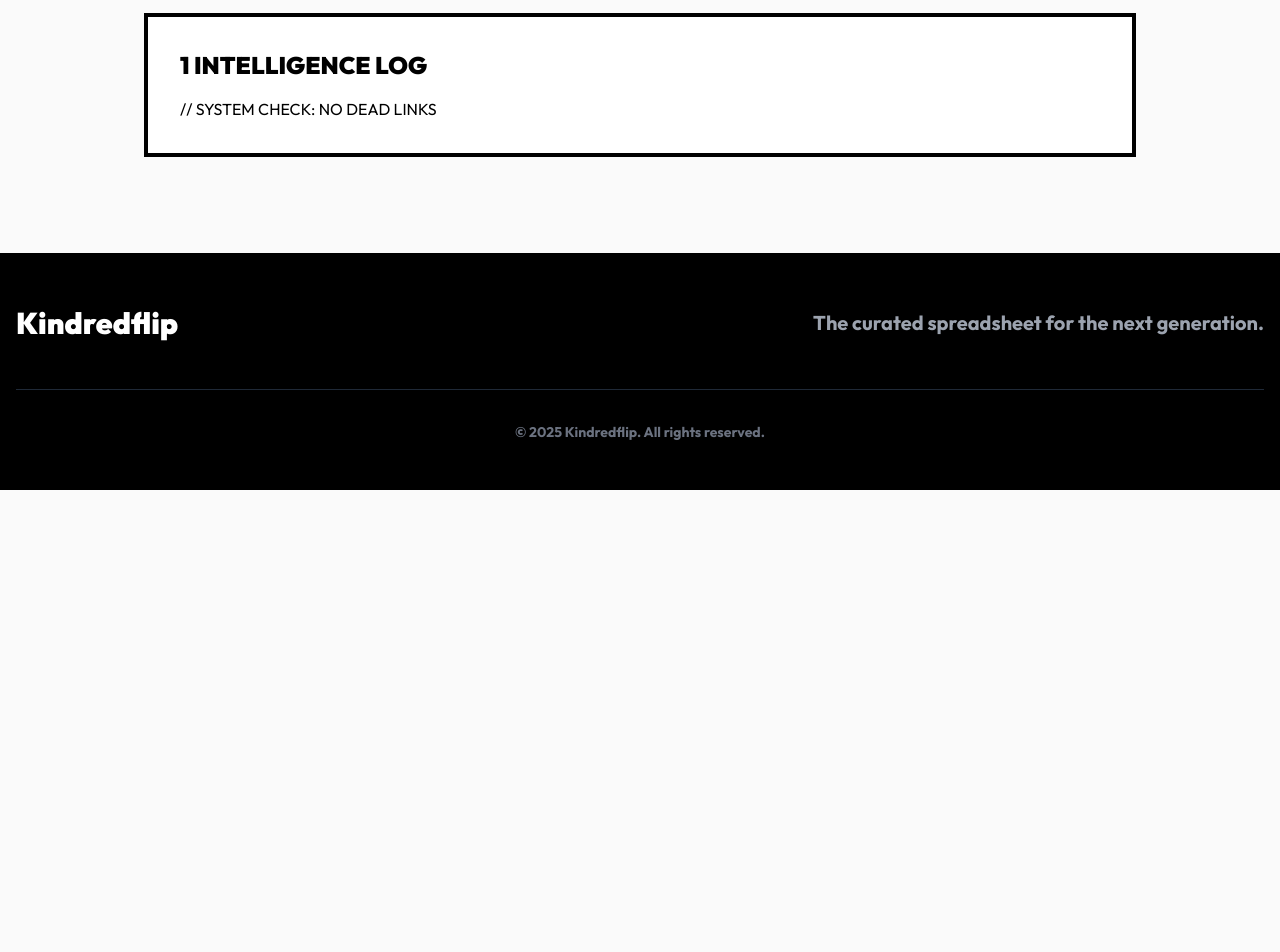
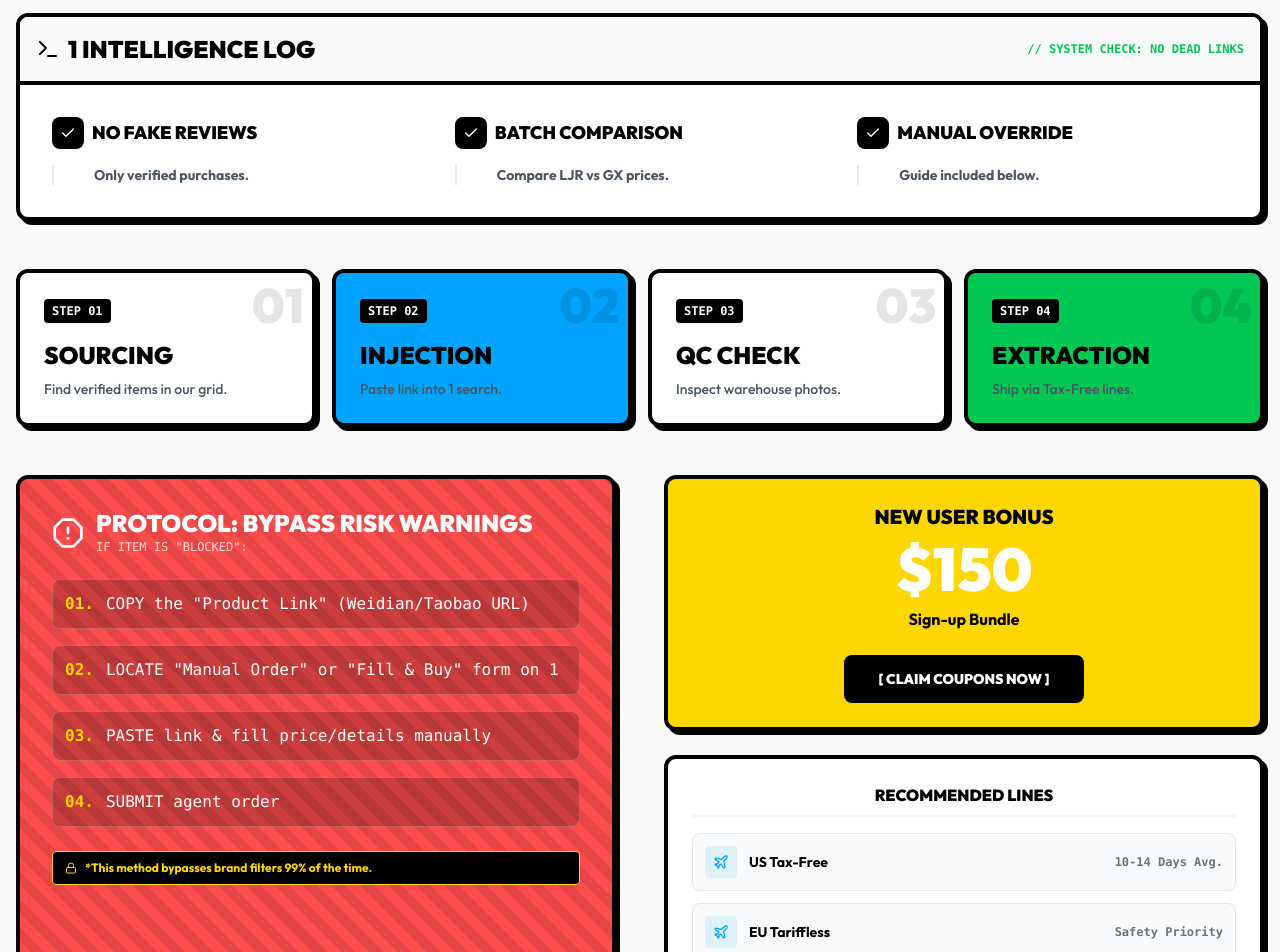
Before and after one commit to ayayo888/kindredflip, a Next.js app: page /agent/1 in a window 1280 px wide. Shown: the part 860-1812 px from the top of the page. Before the commit the page ends 1350 px from the top, so only its background shows below. Built offline with nearby package versions, Linux system fonts and the light colour scheme.

Commit message:
feat(agent): Enhance manual order steps
Update the "Protocol" section for agents to clarify the "Manual Order" step, including the alternative "Fill & Buy" form. This aims to provide clearer instructions for users to bypass risk warnings and submit orders effectively.

```diff
--- a/app/agent/[agentName]/page.tsx
+++ b/app/agent/[agentName]/page.tsx
@@ -3,7 +3,7 @@
 import {
   Database, Wifi, Footprints, Shirt, Laptop, ShoppingBag, Glasses, Terminal,
   Ghost, Trophy, Ruler, Coffee, Heart, Sparkles, Shield, Home, ChevronRight,
-  Check, AlertTriangle, ArrowRight, Plane
+  Check, AlertTriangle, ArrowRight, Plane, Copy, Lock, AlertOctagon
 } from 'lucide-react';
 import type { Metadata } from 'next';
 import { AGENT_LINKS } from '@/lib/constants';
@@ -71,7 +71,7 @@
           subTitle: 'IF ITEM IS "BLOCKED":',
           steps: [
               'COPY the "Product Link" (Weidian/Taobao URL)',
-              `LOCATE "Manual Order" form on ${name}`,
+              `LOCATE "Manual Order" or "Fill & Buy" form on ${name}`,
               "PASTE link & fill price/details manually",
               "SUBMIT agent order"
           ],
@@ -182,13 +182,123 @@
           </div>
       </section>
 
-      {/* ... Content Modules ... */}
-      <div className="max-w-5xl mx-auto px-4 mt-12 space-y-16">
-          {/* Reusing similar layout blocks for brevity in this response */}
-          <div className="bg-white border-4 border-black p-8">
-               <h2 className="font-black text-2xl uppercase mb-4">{content.intro.title}</h2>
-               <p>{content.intro.systemCheck}</p>
+      {/* MODULES CONTENT AREA */}
+      <div className="max-w-7xl mx-auto px-4 mt-12 space-y-12">
+
+          {/* 1. INTRO & INTELLIGENCE LOG */}
+          <div className="bg-white border-4 border-black shadow-hard rounded-xl overflow-hidden">
+               <div className="bg-kf-offwhite border-b-4 border-black p-4 flex items-center justify-between">
+                   <h2 className="font-black text-xl md:text-2xl uppercase flex items-center gap-2">
+                       <Terminal className="w-6 h-6" /> {content.intro.title}
+                   </h2>
+                   <div className="font-mono text-xs font-bold text-kf-green hidden md:block">
+                       {content.intro.systemCheck}
+                   </div>
+               </div>
+
+               <div className="p-8 grid md:grid-cols-3 gap-8">
+                   {content.intro.points.map((point, i) => (
+                       <div key={i} className="flex flex-col gap-2">
+                           <div className="flex items-center gap-2 mb-2">
+                               <div className="w-8 h-8 bg-black text-white flex items-center justify-center rounded-lg">
+                                   <point.icon className="w-4 h-4" />
+                               </div>
+                               <span className="font-black text-lg uppercase">{point.title}</span>
+                           </div>
+                           <p className="text-gray-600 font-bold text-sm pl-10 border-l-2 border-gray-200">
+                               {point.desc}
+                           </p>
+                       </div>
+                   ))}
+               </div>
           </div>
+
+          {/* 2. TIMELINE (PROCESS) */}
+          <div className="grid md:grid-cols-4 gap-4">
+              {content.timeline.map((step, i) => (
+                  <div key={i} className={`border-4 border-black p-6 rounded-xl shadow-hard relative overflow-hidden group hover:-translate-y-1 transition-transform ${step.color}`}>
+                      <div className="absolute top-2 right-2 font-black text-5xl opacity-10 group-hover:opacity-20 transition-opacity">
+                          {step.stepNumber}
+                      </div>
+                      <span className="inline-block bg-black text-white text-xs font-mono font-bold px-2 py-1 mb-4 rounded">
+                          STEP {step.stepNumber}
+                      </span>
+                      <h3 className="font-black text-2xl uppercase mb-2">{step.title}</h3>
+                      <p className="font-medium text-sm text-gray-600">{step.desc}</p>
+                  </div>
+              ))}
+          </div>
+
+          {/* 3. PROTOCOL & MANIFEST SPLIT */}
+          <div className="grid lg:grid-cols-2 gap-12">
+
+              {/* Protocol: Bypass Warnings */}
+              <div className="bg-kf-red text-white border-4 border-black p-8 rounded-xl shadow-hard relative overflow-hidden">
+                   {/* Background warning stripes */}
+                   <div className="absolute inset-0 opacity-10" style={{ backgroundImage: 'repeating-linear-gradient(45deg, #000 0, #000 10px, transparent 10px, transparent 20px)' }}></div>
+
+                   <div className="relative z-10">
+                       <div className="flex items-center gap-3 mb-6">
+                           <AlertOctagon className="w-8 h-8" />
+                           <div>
+                               <h3 className="font-black text-2xl uppercase leading-none">{content.protocol.title}</h3>
+                               <p className="font-mono text-xs opacity-80 mt-1">{content.protocol.subTitle}</p>
+                           </div>
+                       </div>
+
+                       <div className="space-y-4 font-mono text-sm md:text-base">
+                           {content.protocol.steps.map((step, i) => (
+                               <div key={i} className="flex gap-3 items-start bg-black/20 p-3 rounded-lg border border-white/20">
+                                   <span className="font-bold text-kf-yellow shrink-0">0{i+1}.</span>
+                                   <span>{step}</span>
+                               </div>
+                           ))}
+                       </div>
+
+                       <div className="mt-6 flex items-center gap-2 text-xs font-bold bg-black inline-block px-3 py-2 rounded border border-kf-yellow text-kf-yellow">
+                           <Lock className="w-3 h-3" /> {content.protocol.note}
+                       </div>
+                   </div>
+              </div>
+
+              {/* Manifest: Coupons & Shipping */}
+              <div className="flex flex-col gap-6">
+                  {/* Coupon Card */}
+                  <div className="bg-kf-yellow border-4 border-black p-6 rounded-xl shadow-hard flex flex-col items-center text-center justify-center flex-grow">
+                      <div className="font-black text-xl uppercase mb-2">{content.manifest.leftTitle}</div>
+                      <div className="text-6xl font-black mb-2 text-white text-stroke-black">{content.manifest.leftValue}</div>
+                      <div className="font-bold mb-6">{content.manifest.leftSub}</div>
+                      <a
+                        href={spreadsheetUrl}
+                        target="_blank"
+                        rel="noopener noreferrer"
+                        className="bg-black text-white px-8 py-3 font-black uppercase text-sm hover:bg-white hover:text-black border-2 border-transparent hover:border-black transition-all rounded-lg"
+                      >
+                          {content.manifest.leftBtn}
+                      </a>
+                  </div>
+
+                  {/* Shipping Lines */}
+                  <div className="bg-white border-4 border-black p-6 rounded-xl shadow-hard">
+                      <h4 className="font-black uppercase mb-4 text-center border-b-2 border-gray-100 pb-2">Recommended Lines</h4>
+                      <div className="space-y-3">
+                          {content.manifest.rightLines.map((line, i) => (
+                              <div key={i} className="flex items-center justify-between p-3 bg-gray-50 rounded-lg border border-gray-200">
+                                  <div className="flex items-center gap-3">
+                                      <div className="bg-kf-blue/10 p-2 rounded text-kf-blue">
+                                          <line.icon className="w-4 h-4" />
+                                      </div>
+                                      <span className="font-bold text-sm">{line.name}</span>
+                                  </div>
+                                  <span className="text-xs font-mono text-gray-500 font-bold">{line.desc}</span>
+                              </div>
+                          ))}
+                      </div>
+                  </div>
+              </div>
+
+          </div>
+
       </div>
     </div>
   );
```
